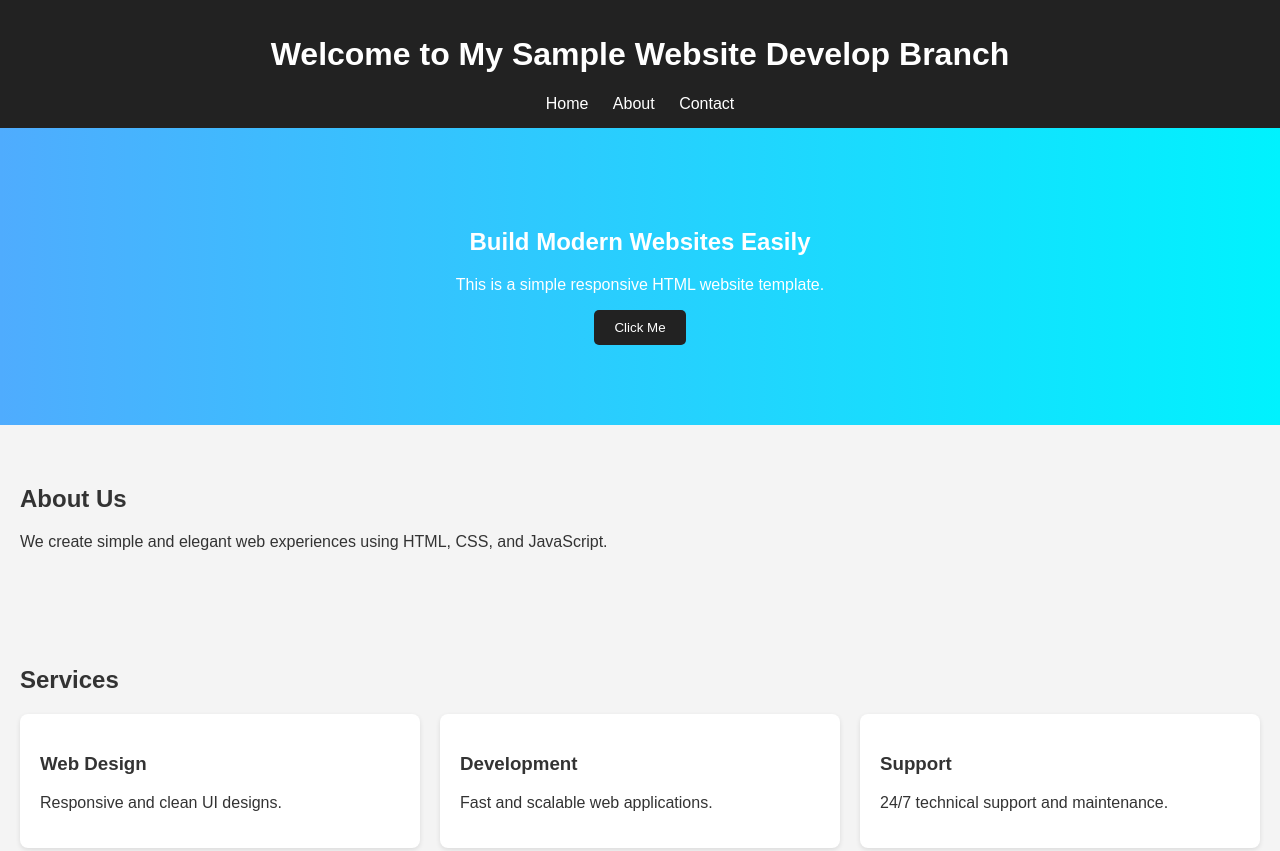
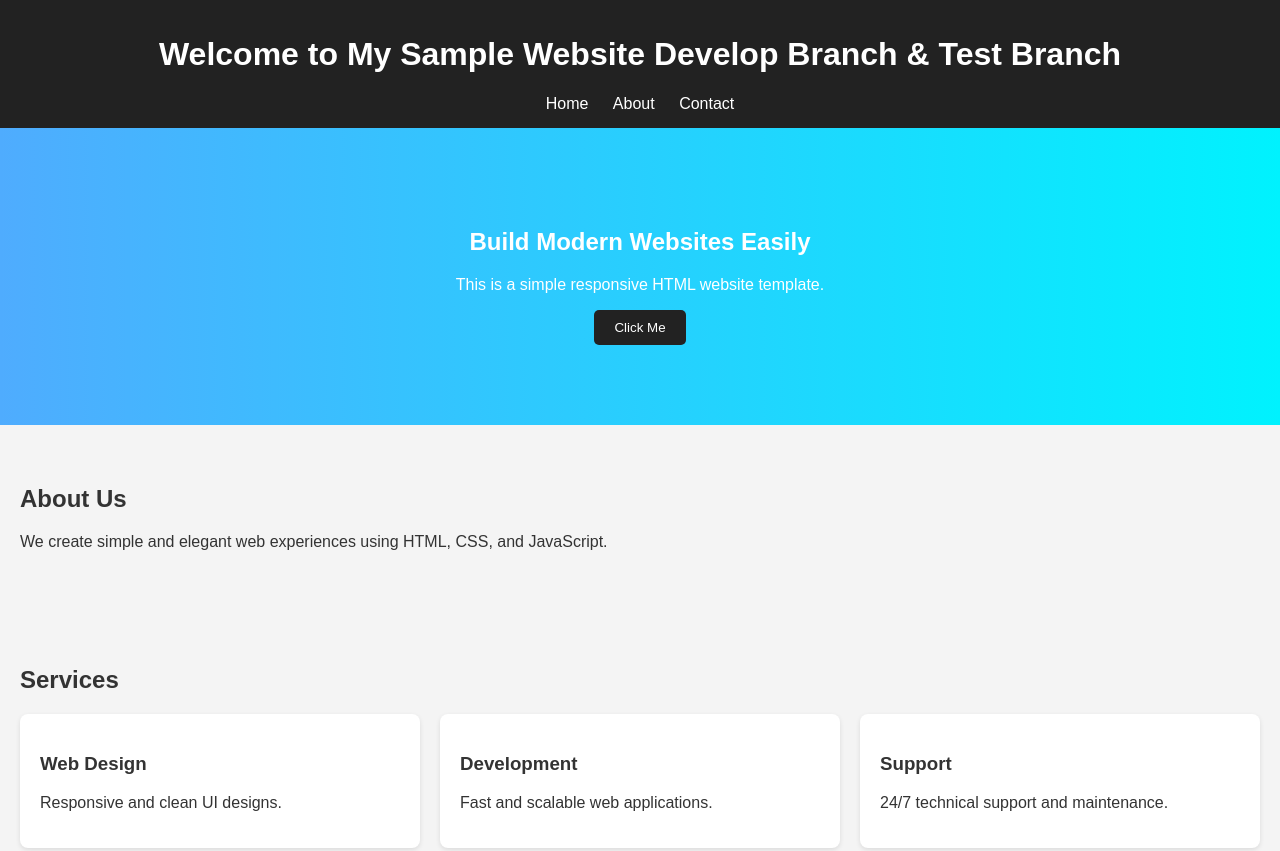
Before and after one commit to anujdevopslearn/staragile, a plain HTML site: page index.html in a window 1280 px wide. Shown: the top 851 px of the page. Drawn offline with Linux system fonts and the light colour scheme.

Commit message:
Update header title to include 'Test Branch'

```diff
--- a/index.html
+++ b/index.html
@@ -8,7 +8,7 @@
 </head>
 <body>
     <header>
-        <h1>Welcome to My Sample Website Develop Branch</h1>
+        <h1>Welcome to My Sample Website Develop Branch & Test Branch</h1>
         <nav>
             <a href="#home">Home</a>
             <a href="#about">About</a>
```
